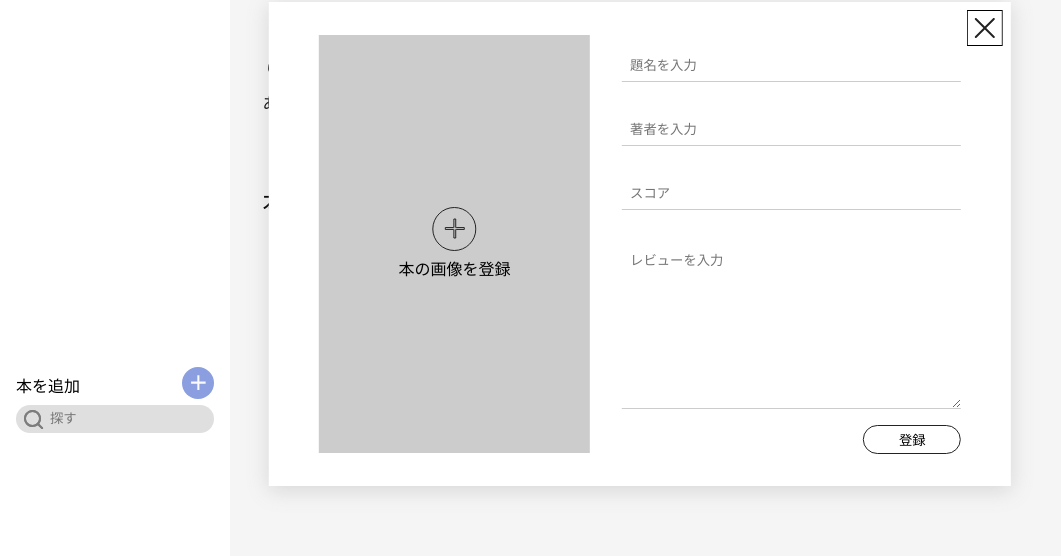
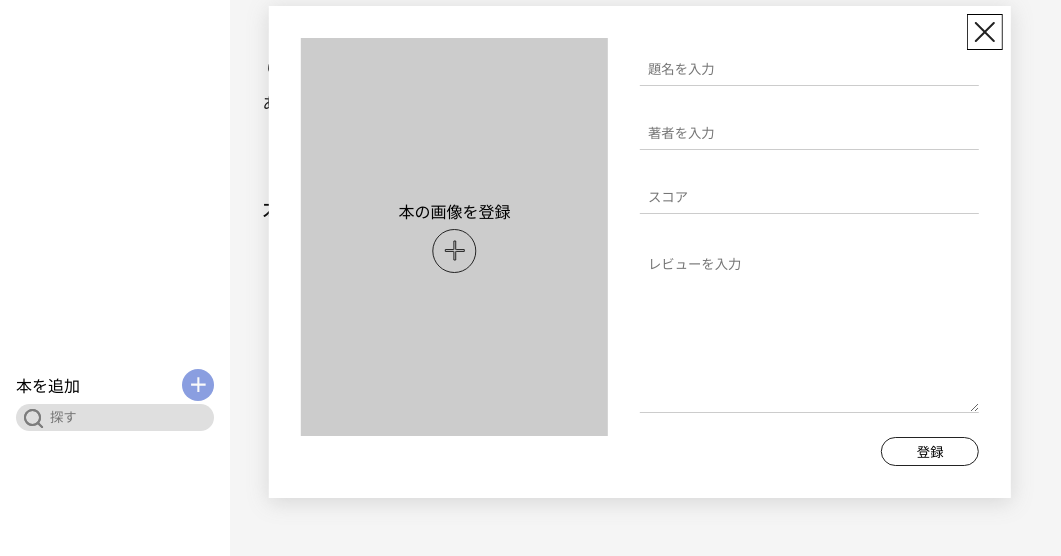
Before and after one commit to ksugawa/myvueBookLibrary, a Vue app in the folder myapp/: page / in a window 1280 px wide. Both pictures are taken after a click on the button 198 px from the left and 384 px from the top of the page. Shown: the top 556 px of the page, without its empty margins (0-1061 px from the left). Built offline with nearby package versions, Linux system fonts and the light colour scheme.

Commit message:
画像ファイルアップロード

```diff
--- a/myapp/src/assets/main.css
+++ b/myapp/src/assets/main.css
@@ -7,6 +7,15 @@
   display: flex;
   justify-content: flex-start;
   font-weight: normal;
+}
+
+img {
+  max-width: 100%;
+  vertical-align: bottom;
+}
+
+h2 {
+  margin: 8px 0;
 }
 
 a {
@@ -30,6 +39,10 @@ input,
 textarea {
   border: none;
   padding: 8px
+}
+
+input[type=file] {
+  display: none;
 }
 
 textarea {
--- a/myapp/src/components/FormInput.vue
+++ b/myapp/src/components/FormInput.vue
@@ -10,12 +10,28 @@ const closeModal = () => {
 
 const store = useStore();
 
+const file = ref("");
 const title = ref("");
 const author = ref("");
 const review = ref("");
 
+const uploadImage = (event) => {
+  const image = event.target.files[0];
+  createImage(image);
+};
+
+const createImage = (image) => {
+  const reader = new FileReader();
+  reader.readAsDataURL(image);
+  reader.onload = () => {
+    file.value = reader.result;
+    console.log(image);
+  };
+};
+
 const submit = () => {
   let book = {
+    file: file.value,
     title: title.value,
     author: author.value,
     review: review.value,
@@ -31,6 +47,28 @@ const submit = () => {
 
 <template>
   <form @submit.prevent="submit" action="">
+    <div class="form-contents">
+      <div class="form-left">
+        <label class="fileAttachArea"
+          >本の画像を登録
+          <input
+            name="uploadImage"
+            type="file"
+            accept="image/*"
+            @change="uploadImage"
+            ref="preview"
+          />
+          <img
+            class="uploadImageIcon"
+            src="../assets/images/icon-add-b.svg"
+            alt=""
+          />
+        </label>
+        <div v-if="file" class="previewImage">
+          <img :src="file" alt="選択された画像" />
+        </div>
+      </div>
+      <div class="form-right">
         <input
           name="title"
           v-model="title"
@@ -55,7 +93,9 @@ const submit = () => {
           class="formTextarea"
           placeholder="レビューを入力"
         ></textarea>
-    <button @click="closeModal();" type="button" class="submitBtn">登録</button>
+      </div>
+    </div>
+    <button @click="closeModal()" type="submit" class="submitBtn">登録</button>
   </form>
 </template>
 
@@ -70,10 +110,48 @@ input.formInput,
 textarea.formTextarea {
   border-bottom: 1px solid #ccc;
 }
+
+.form-contents {
+  display: flex;
+  justify-content: center;
+  align-items: center;
+  gap: 2rem;
+}
+
+.form-right {
+  width: 50%;
+}
+
+.form-left {
+  position: relative;
+  width: calc(100% - 50% - 2rem);
+}
+
+.fileAttachArea {
+  display: flex;
+  flex-direction: column;
+  align-items: center;
+  justify-content: center;
+  height: 398px;
+  background: #ccc;
+  text-align: center;
+  cursor: pointer;
+}
 .submitBtn {
   width: 98px;
   padding: 4px 0;
   border: 1px solid #232323;
   border-radius: 40px;
 }
+
+.uploadImageIcon {
+  margin: 4px;
+}
+
+.previewImage {
+  position: absolute;
+  top: 50%;
+  left: 50%;
+  transform: translate(-50%, -50%);
+}
 </style>
--- a/myapp/src/components/MainArea.vue
+++ b/myapp/src/components/MainArea.vue
@@ -18,11 +18,10 @@ import MyBookList from './MyBookList.vue';
 <style scoped>
 main {
     width: calc(100% - 18%);
+    height: 100vh;
     padding: 0 2rem;
     background-color: #F5F5F5;
-}
-
-h1 {
+    overflow: hidden;
 }
 
 .title {
--- a/myapp/src/components/ModalView.vue
+++ b/myapp/src/components/ModalView.vue
@@ -20,10 +20,6 @@ const registerForm = "registerForm";
         <img src="../assets/images/icon-close.svg" />
       </button>
     </div>
-    <div class="bookImgAttachArea">
-      <button><img src="../assets/images/icon-add-b.svg" alt="" /></button>
-      <p>本の画像を登録</p>
-    </div>
     <FormInput :id="registerForm"/>
   </div>
 </template>
@@ -36,23 +32,9 @@ const registerForm = "registerForm";
   transform: translate(-50%, 50%);
   width: 58%;
   background: #fff;
-  display: flex;
-  align-items: center;
-  justify-content: center;
-  gap: 2rem;
   box-shadow: 0px 4px 20px 0px rgba(125, 125, 125, 0.25);
   z-index: 999;
   padding: 2rem;
-}
-
-.bookImgAttachArea {
-  display: flex;
-  flex-direction: column;
-  justify-content: center;
-  align-items: center;
-  width: 40%;
-  height: 418px;
-  background: #ccc;
 }
 
 .closeModalBtn {
@@ -64,10 +46,7 @@ const registerForm = "registerForm";
 }
 
 #registerForm {
-  width: 50%;
-  display: flex;
-  flex-direction: column;
-  justify-content: flex-start;
-  align-items: flex-end;
+  text-align: right;
+  gap: 2rem;
 }
 </style>
--- a/myapp/src/components/MyBookItem.vue
+++ b/myapp/src/components/MyBookItem.vue
@@ -1,10 +1,10 @@
 <script setup>
-defineProps(['title', 'author', 'review'])
+defineProps(['file','title', 'author', 'review'])
 </script>
 
 <template>
   <li class="book-item">
-    <img src="" alt="">
+    <img :src="file" alt="本の画像" class="book-image" />
     <p class="titleText">{{ title }}</p>
     <p class="authorText">{{ author }}</p>
     <div></div>
--- a/myapp/src/components/MyBookList.vue
+++ b/myapp/src/components/MyBookList.vue
@@ -19,6 +19,7 @@ const hasBooks = computed(() => {
     <MyBookItem
       v-for="book in books"
       :key="book.id"
+      :file= "book.file"
       :title="book.title"
       :author="book.author"
       :review="book.review"
@@ -31,8 +32,10 @@ const hasBooks = computed(() => {
   position: relative;
   width: 100%;
   display: flex;
+  flex-wrap: wrap;
   justify-content: flex-start;
   align-items: center;
+  gap: 2rem;
 }
 
 
```
Lines whose indentation alone changed are shown as unchanged.
